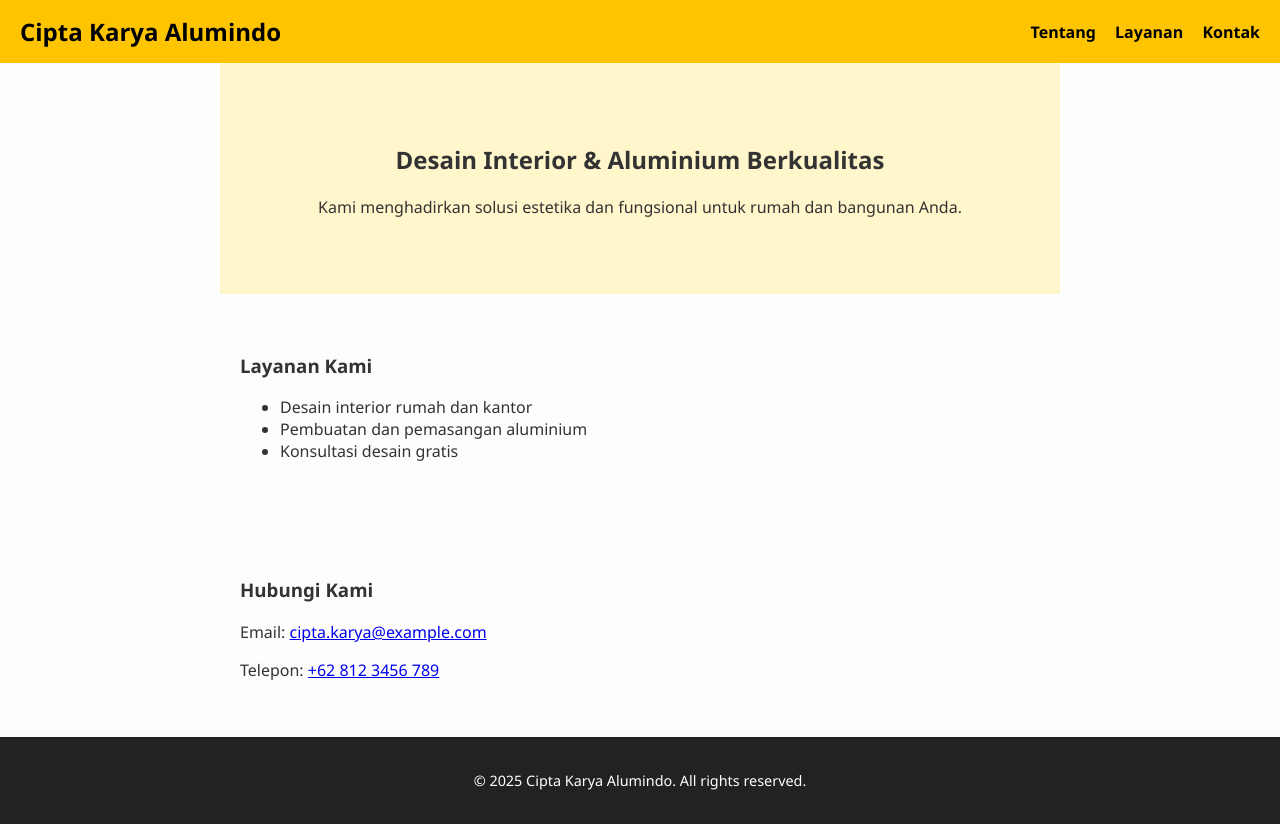
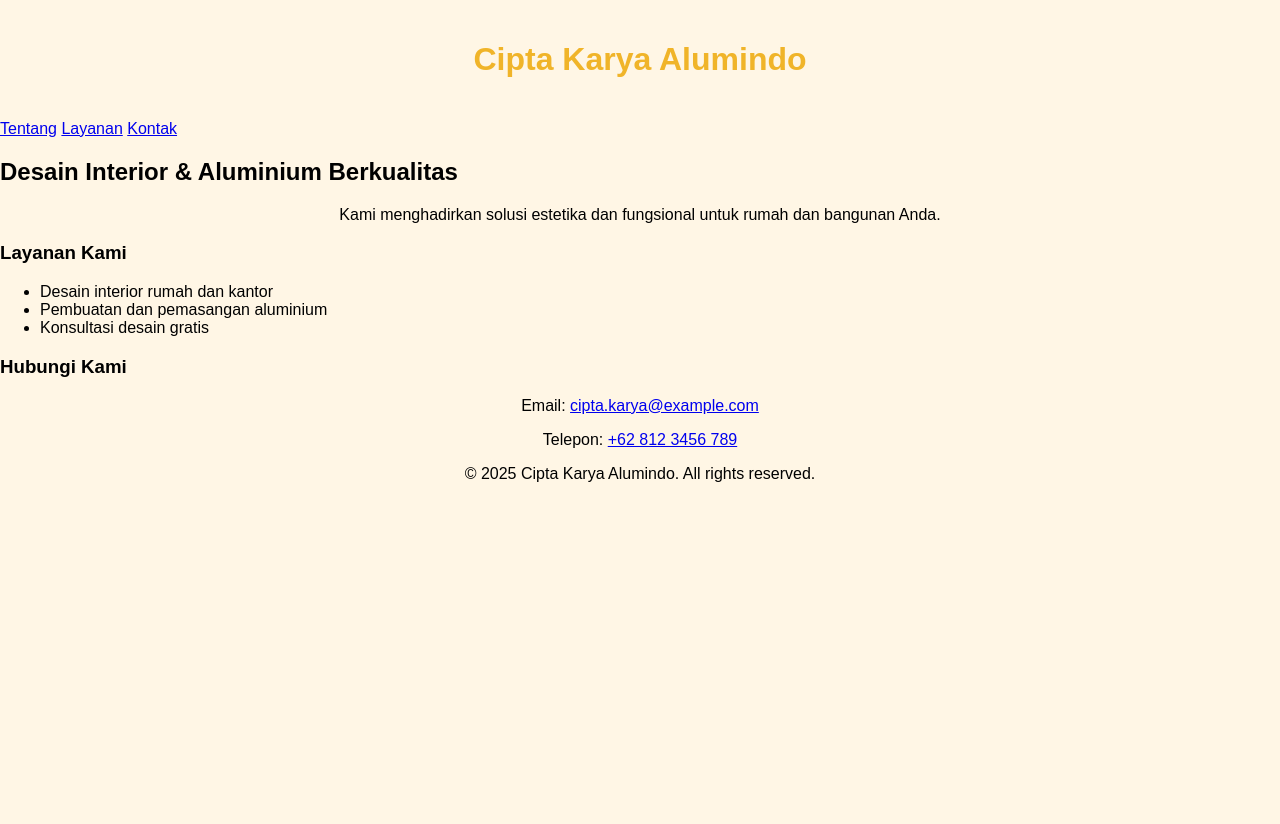
Before and after one commit to RizkyBimantoro/Cipta-Karya-Alumindo, a plain HTML site: page index.html in a window 1280 px wide. After the commit the page ends 800 px from the top, so only its background shows below. Drawn offline with Linux system fonts and the light colour scheme.

Commit message:
Tambah style.css dan perbaiki tampilan

```diff
--- a/style.css
+++ b/style.css
@@ -1,51 +1,15 @@
 body {
-  font-family: 'Segoe UI', Arial, sans-serif;
+  font-family: Arial, sans-serif;
   margin: 0;
-  background: #fdfdfd;
-  color: #333;
+  padding: 0;
+  background-color: #fff6e5;
 }
 
-header {
-  background: #ffc400;
-  color: #000;
-  padding: 15px 20px;
-  display: flex;
-  justify-content: space-between;
-  align-items: center;
-}
-
-header h1 {
-  margin: 0;
-  font-size: 1.5em;
-}
-
-nav a {
-  margin-left: 15px;
-  color: #000;
-  text-decoration: none;
-  font-weight: bold;
-}
-
-nav a:hover {
-  text-decoration: underline;
-}
-
-#hero {
-  text-align: center;
-  padding: 60px 20px;
-  background: #fff6cc;
-}
-
-section {
-  padding: 40px 20px;
-  max-width: 800px;
-  margin: auto;
-}
-
-footer {
+h1 {
+  color: #f0b429;
   text-align: center;
   padding: 20px;
-  background: #222;
-  color: #fff;
-  font-size: 0.9em;
 }
+p {
+  text-align: center;
+}
```
